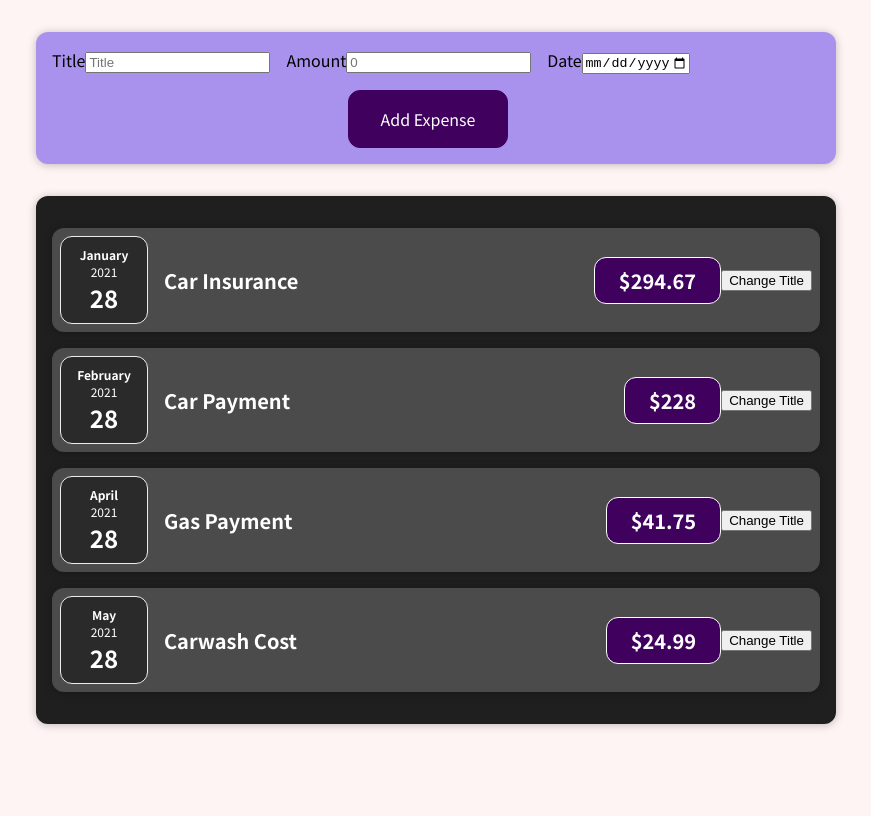
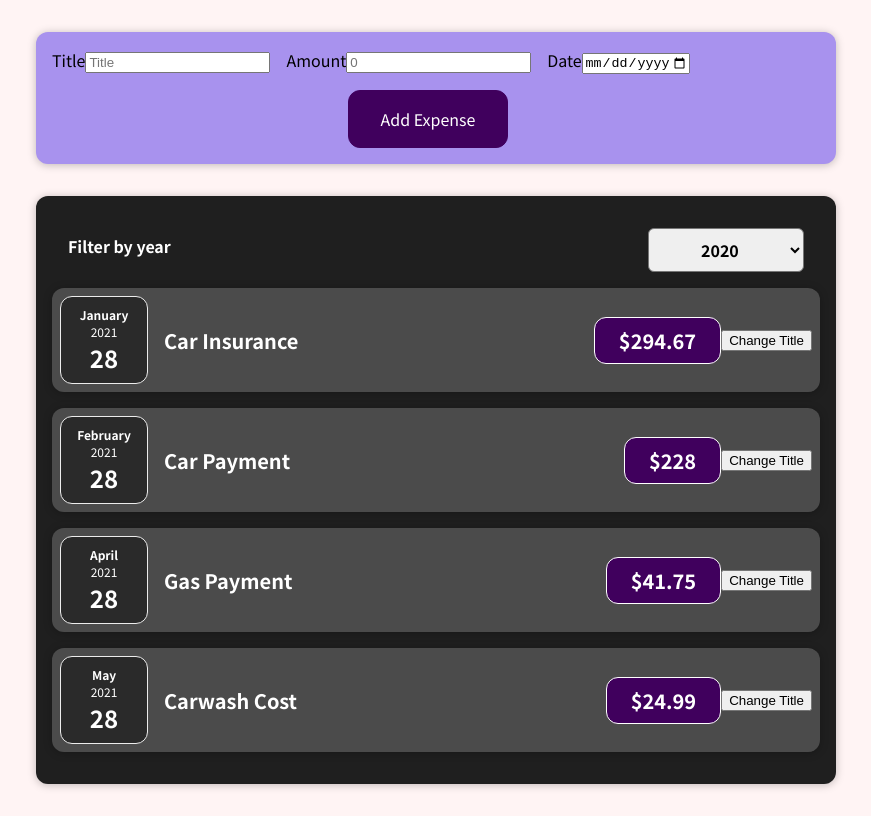
Before and after one commit to KamronP23/Expense-Tracker, a React (Create React App) app: page / in a window 1280 px wide. Shown: the whole page, without its empty margins (204-1075 px from the left). Built offline with nearby package versions, Linux system fonts and the light colour scheme.

Commit message:
added expense filter component

```diff
--- /dev/null
+++ b/src/components/Expenses/ExpenseFilter.css
@@ -0,0 +1,24 @@
+.expenses-filter {
+    color: white;
+    padding: 0 1rem;
+  }
+
+  .expenses-filter__control {
+    display: flex;
+    width: 100%;
+    align-items: center;
+    justify-content: space-between;
+    margin: 1rem 0;
+  }
+
+  .expenses-filter label {
+    font-weight: bold;
+    margin-bottom: 0.5rem;
+  }
+
+  .expenses-filter select {
+    font: inherit;
+    padding: 0.5rem 3rem;
+    font-weight: bold;
+    border-radius: 6px;
+  }
--- /dev/null
+++ b/src/components/Expenses/ExpenseFilter.js
@@ -0,0 +1,26 @@
+import React from 'react';
+import './ExpenseFilter.css';
+
+const ExpensesFilter = (props) => {
+
+const dropdownChangeHandler = (event) => {
+    props.onChangeFilter(event.target.value);
+};
+
+
+  return (
+    <div className='expenses-filter'>
+      <div className='expenses-filter__control'>
+        <label>Filter by year</label>
+        <select value={props.selected} onChange={dropdownChangeHandler}>
+          <option value='2022'>2022</option>
+          <option value='2021'>2021</option>
+          <option value='2020'>2020</option>
+          <option value='2019'>2019</option>
+        </select>
+      </div>
+    </div>
+  );
+};
+
+export default ExpensesFilter;
--- a/src/components/Expenses/Expenses.js
+++ b/src/components/Expenses/Expenses.js
@@ -1,10 +1,22 @@
+import React, {useState} from 'react'
 import ExpenseItem from './ExpenseItem'
 import './Expenses.css'
 import Card from '../UI/Card'
+import ExpensesFilter from './ExpenseFilter.js'
 
 function Expenses(props) {
+
+    const [filteredYear, setFilteredYear] = useState('2020');
+
+    const filterChangedHandler = selectedYear => {
+        setFilteredYear(selectedYear);
+    };
+
     return (
+        <div>
+
     <Card className="expenses">
+    <ExpensesFilter selected={filteredYear} onChangeFilter={filterChangedHandler} />
         <ExpenseItem
             title={props.items[0].title}
             amount={props.items[0].amount}
@@ -26,6 +38,7 @@
             date={props.items[3].date}
         />
     </Card>
+    </div>
     )
 }
 
```
